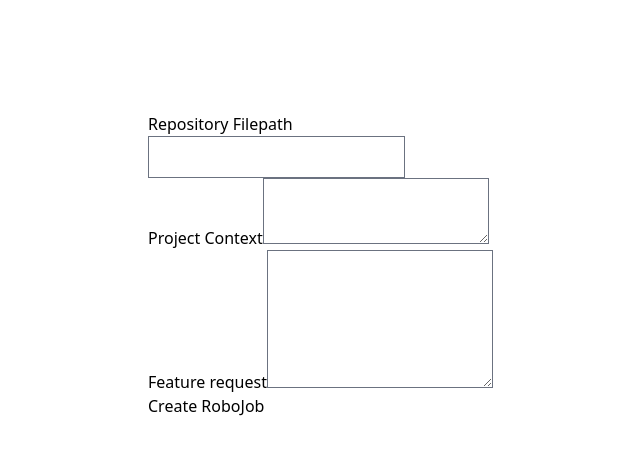
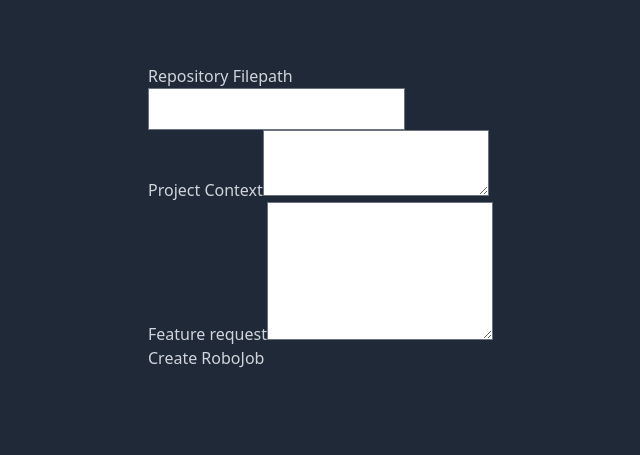
Before and after one commit to efatsi/pr-bot, a Rails app: page / in a window 1280 px wide. Shown: the top 455 px of the page, without its empty margins (300-940 px from the left). Run offline with Rails 7, Linux system fonts and the light colour scheme; style sheets or scripts are compiled from the project's sources; some libraries are stand-ins or nearby versions.

Commit message:
Style it up

```diff
--- a/app/assets/stylesheets/application.tailwind.css
+++ b/app/assets/stylesheets/application.tailwind.css
@@ -11,3 +11,7 @@
 }
 
 */
+
+body {
+  @apply bg-gray-800 text-gray-300;
+}
--- a/app/views/layouts/application.html.erb
+++ b/app/views/layouts/application.html.erb
@@ -12,7 +12,7 @@
   </head>
 
   <body>
-    <main class="container mx-auto mt-28 px-5 flex">
+    <main class="container mx-auto mt-16 px-5 flex">
       <%= yield %>
     </main>
   </body>
```
